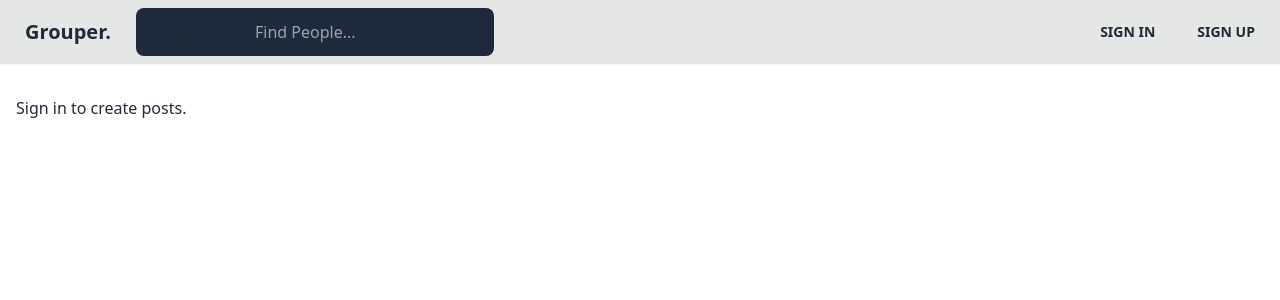
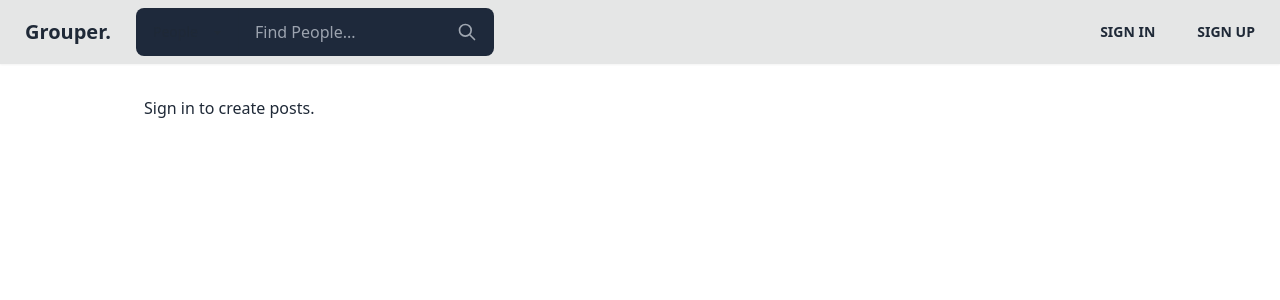
Before and after one commit to soulgeo/grouper, a Django app: page / in a window 1280 px wide. Shown: the top 300 px of the page. Run offline with Django 5.2, Linux system fonts and the light colour scheme; data that the repository does not hold is empty; style sheets or scripts are compiled from the project's sources; some libraries are stand-ins or nearby versions.

Commit message:
search bar icon, interests link to post search

```diff
--- a/core/templates/includes/interest.html
+++ b/core/templates/includes/interest.html
@@ -1,3 +1,3 @@
-<a href="{% url 'search_users' %}?query=&interests={{ interest.id }}"><span class="mb-1 rounded-md inline-block bg-slate-700 px-1 hover:bg-primary hover:text-slate-950 duration-150 text-sm">
+<a href="{% url 'search' %}?query=&interests={{ interest.id }}"><span class="mb-1 rounded-md inline-block bg-slate-700 px-1 hover:bg-primary hover:text-slate-950 duration-150 text-sm">
     ○ {{ interest }}
 </span></a>
--- a/templates/master.html
+++ b/templates/master.html
@@ -3,7 +3,11 @@
 <html>
 
 <head>
+    <meta charset="UTF-8">
+    <meta name="viewport" content="width=device-width, initial-scale=1.0">
+    <meta http-equiv="X-UA-Compatible" content="ie=edge">
     <title>{% block title %}{% endblock title%}</title>
+    <meta name="description" content="{% block description %}Grouper - Connect with people who share your interests.{% endblock description %}">
     <link href="{% static 'css/output.css' %}" rel="stylesheet">
     <script src="{% static 'src/htmx.min.js' %}"></script>
 </head>
@@ -12,7 +16,7 @@
     <div class="m-0 fixed w-full top-0 left-0 z-10">
         {% include "navbar.html" %}
     </div>
-    <div class="w-full max-w-screen-xl mx-auto px-4 mt-24 mb-8">
+    <div class="w-full max-w-screen-lg mx-auto px-4 mt-24 mb-8">
         {% block main %}
         {% endblock main %}
     </div>
--- a/templates/master_w_sidebar.html
+++ b/templates/master_w_sidebar.html
@@ -3,7 +3,11 @@
 <html>
 
 <head>
+    <meta charset="UTF-8">
+    <meta name="viewport" content="width=device-width, initial-scale=1.0">
+    <meta http-equiv="X-UA-Compatible" content="ie=edge">
     <title>{% block title %}{% endblock title%}</title>
+    <meta name="description" content="{% block description %}Grouper - Connect with people who share your interests.{% endblock description %}">
     <link href="{% static 'css/output.css' %}" rel="stylesheet">
     <script src="{% static 'src/htmx.min.js' %}"></script>
 </head>
--- a/templates/navbar.html
+++ b/templates/navbar.html
@@ -7,7 +7,14 @@
                 <option value="users">People</option>
                 <option value="posts">Posts</option>
             </select>
-            <input type="text" name="query" value="{{ query }}" placeholder="Find People..." class="input input-bordered w-64 bg-slate-800 join-item" id="navbar-search-input" />
+            <label class="input input-bordered flex items-center join-item bg-slate-800 w-64 pr-4">
+                <input type="text" name="query" value="{{ query }}" placeholder="Find People..." class="grow min-w-0 border-none focus:ring-0 bg-transparent p-0" id="navbar-search-input" />
+                <button type="submit" class="flex-none text-neutral-content/70 hover:text-white transition-colors">
+                    <svg xmlns="http://www.w3.org/2000/svg" class="h-5 w-5" fill="none" viewBox="0 0 24 24" stroke="currentColor">
+                        <path stroke-linecap="round" stroke-linejoin="round" stroke-width="2" d="M21 21l-6-6m2-5a7 7 0 11-14 0 7 7 0 0114 0z" />
+                    </svg>
+                </button>
+            </label>
         </form>
         <script>
             document.addEventListener('DOMContentLoaded', function() {
```
